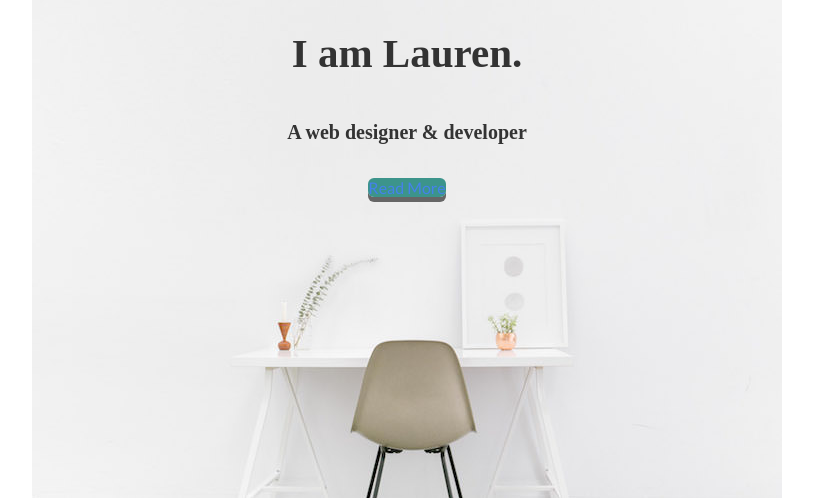
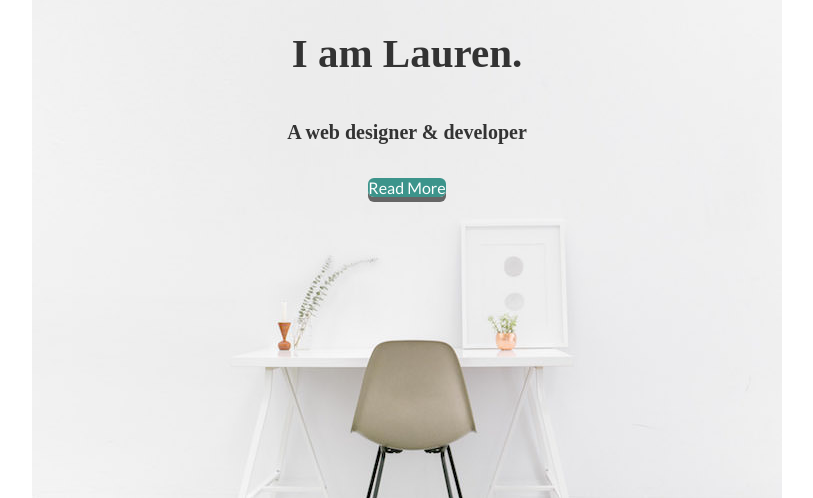
Before and after one commit to laloia/laloia.github.io, a PHP site: page / in a window 1280 px wide. Shown: the part 140-638 px from the top of the page, without its empty margins (233-1046 px from the left). Run offline with PHP 8.4, Linux system fonts and the light colour scheme; some web fonts are replaced.

Commit message:
Update custom_style.css

```diff
--- a/css/custom_style.css
+++ b/css/custom_style.css
@@ -69,8 +69,8 @@ div#main_title img{
 .main-button{
 
    background-color:#3c948b;
-   width:120px;
-   height:40px;
+   width:125px;
+   height:50px;
    border-radius:6px;
 
   box-shadow: 0 5px #666;
@@ -78,7 +78,7 @@ div#main_title img{
 
 }
 
-.main-button a{
+a.main-button {
 
     text-decoration: none;
     color:white;
```
